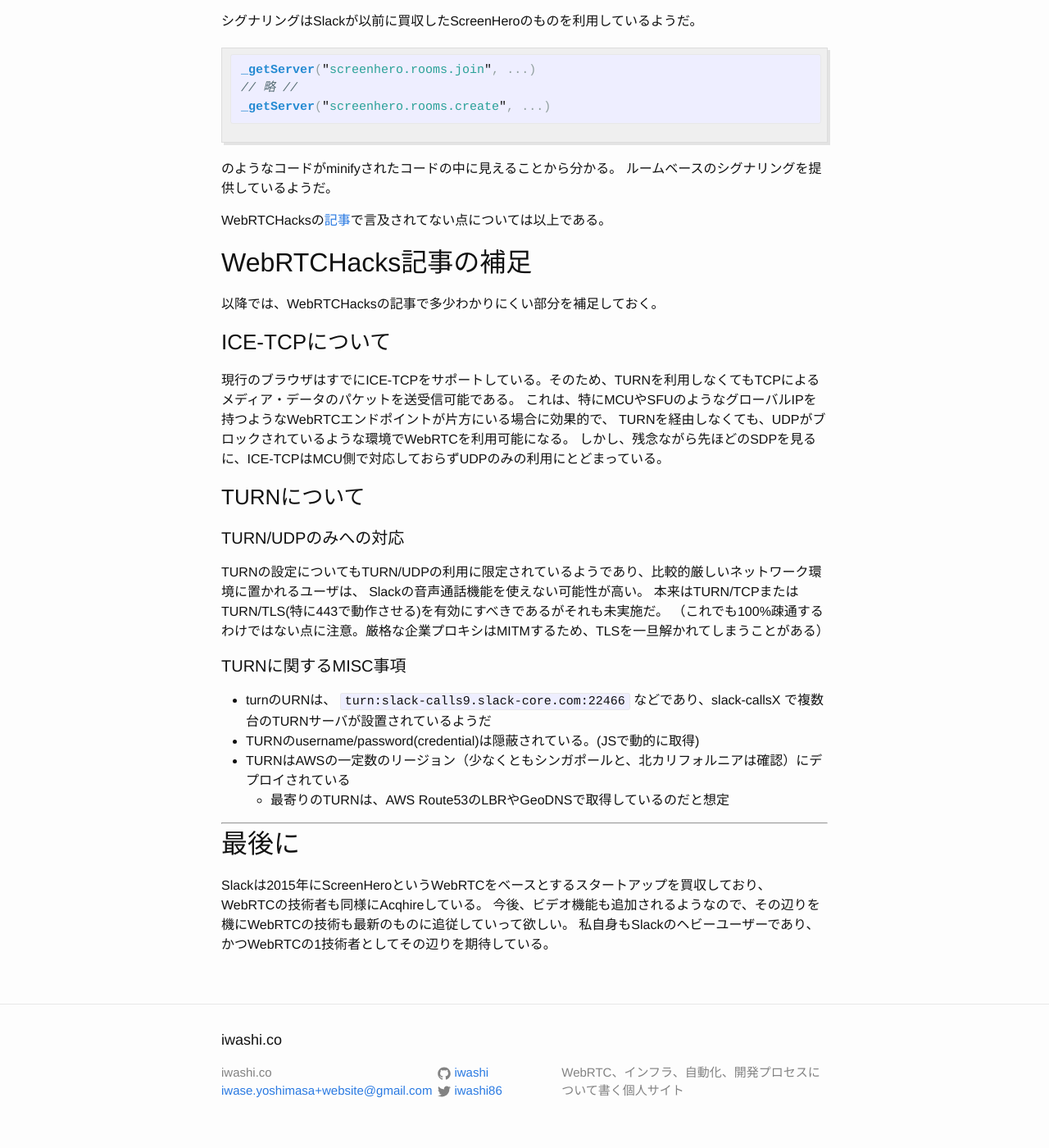
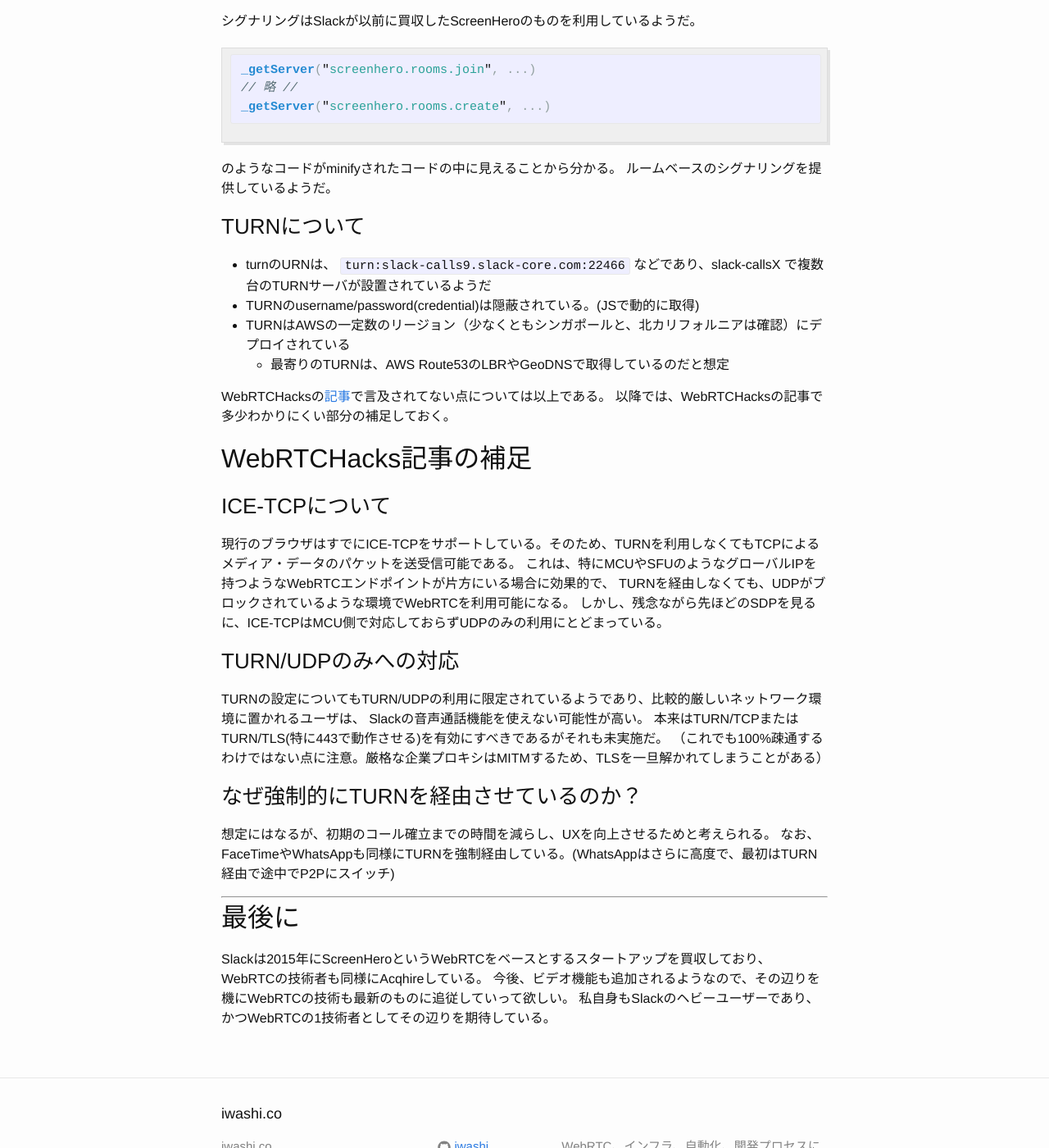
Before and after one commit to iwashi/iwashi.github.io, a Jekyll site: the page built from _posts/2016-03-05-slack-webrtc-analysis.md, in a window 1280 px wide and 1400 px high, scrolled down 5528 px. Shown: the whole window at 82% size. Built offline with Jekyll 4.4.1, drawn with Linux system fonts in a browser that asks for light colours.

Commit message:
Modify explanation about TURN

```diff
--- a/_posts/2016-03-05-slack-webrtc-analysis.md
+++ b/_posts/2016-03-05-slack-webrtc-analysis.md
@@ -195,11 +195,17 @@ _getServer("screenhero.rooms.create", ...)
 のようなコードがminifyされたコードの中に見えることから分かる。
 ルームベースのシグナリングを提供しているようだ。
 
+### TURNについて
+
+- turnのURNは、 `turn:slack-calls9.slack-core.com:22466` などであり、slack-callsX で複数台のTURNサーバが設置されているようだ
+- TURNのusername/password(credential)は隠蔽されている。(JSで動的に取得)
+- TURNはAWSの一定数のリージョン（少なくともシンガポールと、北カリフォルニアは確認）にデプロイされている
+  - 最寄りのTURNは、AWS Route53のLBRやGeoDNSで取得しているのだと想定
+
 WebRTCHacksの[記事](https://webrtchacks.com/dear-slack/)で言及されてない点については以上である。
+以降では、WebRTCHacksの記事で多少わかりにくい部分の補足しておく。
 
 ## WebRTCHacks記事の補足
-
-以降では、WebRTCHacksの記事で多少わかりにくい部分を補足しておく。
 
 ### ICE-TCPについて
 
@@ -208,21 +214,17 @@ WebRTCHacksの[記事](https://webrtchacks.com/dear-slack/)で言及されてな
 TURNを経由しなくても、UDPがブロックされているような環境でWebRTCを利用可能になる。
 しかし、残念ながら先ほどのSDPを見るに、ICE-TCPはMCU側で対応しておらずUDPのみの利用にとどまっている。
 
-### TURNについて
-
-#### TURN/UDPのみへの対応
+### TURN/UDPのみへの対応
 
 TURNの設定についてもTURN/UDPの利用に限定されているようであり、比較的厳しいネットワーク環境に置かれるユーザは、
 Slackの音声通話機能を使えない可能性が高い。
 本来はTURN/TCPまたはTURN/TLS(特に443で動作させる)を有効にすべきであるがそれも未実施だ。
 （これでも100%疎通するわけではない点に注意。厳格な企業プロキシはMITMするため、TLSを一旦解かれてしまうことがある）
 
-#### TURNに関するMISC事項
+### なぜ強制的にTURNを経由させているのか？
 
-- turnのURNは、 `turn:slack-calls9.slack-core.com:22466` などであり、slack-callsX で複数台のTURNサーバが設置されているようだ
-- TURNのusername/password(credential)は隠蔽されている。(JSで動的に取得)
-- TURNはAWSの一定数のリージョン（少なくともシンガポールと、北カリフォルニアは確認）にデプロイされている
-  - 最寄りのTURNは、AWS Route53のLBRやGeoDNSで取得しているのだと想定
+想定にはなるが、初期のコール確立までの時間を減らし、UXを向上させるためと考えられる。
+なお、FaceTimeやWhatsAppも同様にTURNを強制経由している。(WhatsAppはさらに高度で、最初はTURN経由で途中でP2Pにスイッチ)
 
 -----
 
```
